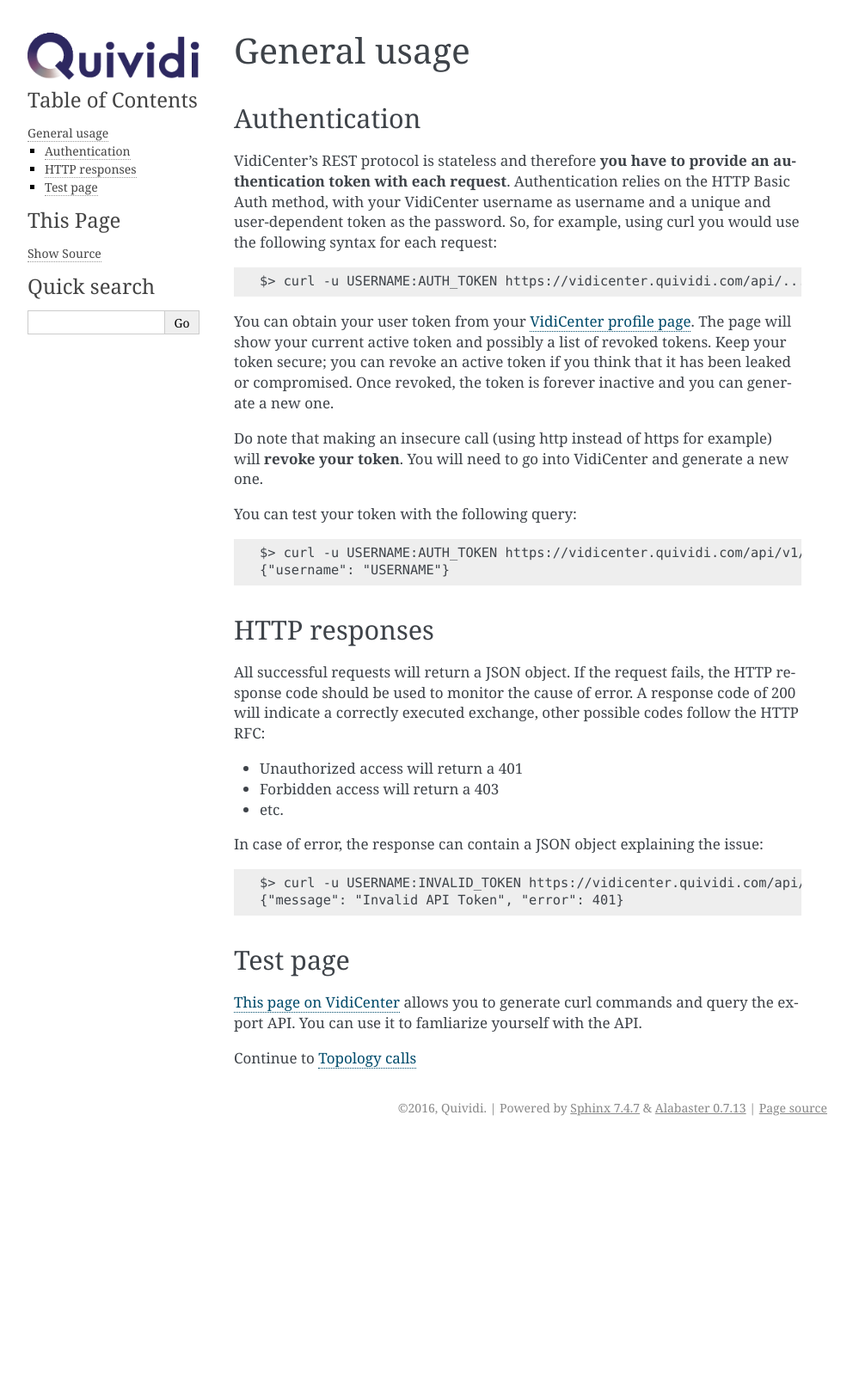
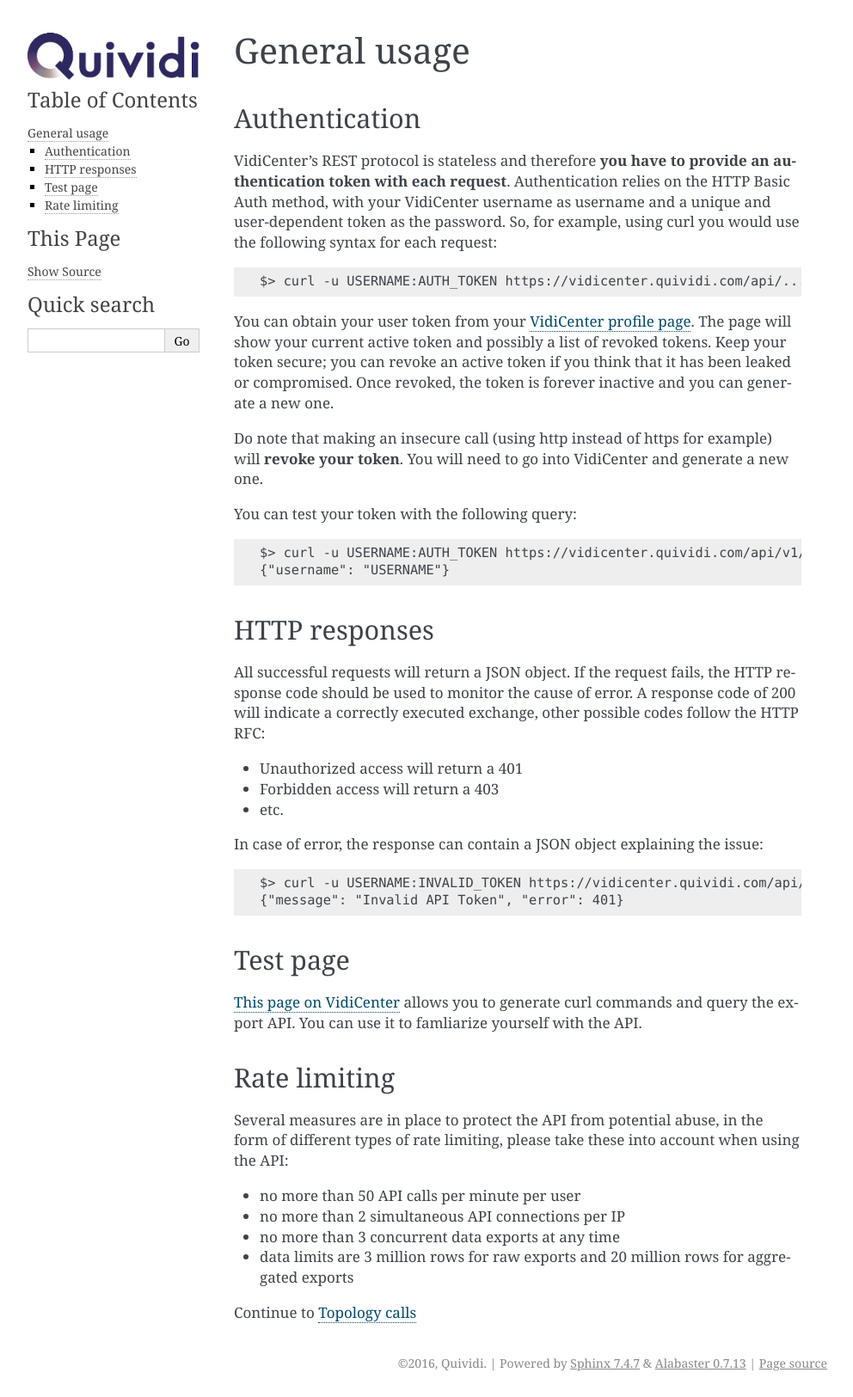
Before and after one commit to quividi/vidicenter-api-documentation, a Sphinx documentation site: the page built from docs/source/general_usage.rst, in a window 1280 px wide. Shown: the whole page at 86% size, without its empty margins (148-1140 px from the left). Built offline with Sphinx 7.4.7, drawn with Linux system fonts in a browser that asks for light colours; before the commit the page ends 1328 px from its top, so only the background shows below that.

Commit message:
Explain basic rate limiting rules

```diff
--- a/docs/source/general_usage.rst
+++ b/docs/source/general_usage.rst
@@ -43,4 +43,16 @@
 `This page on VidiCenter <http://vidicenter.quividi.com/api/v1/test/>`_ allows you to generate curl commands and query the export API. You can use it to famliarize yourself with the API.
 
 
+
+Rate limiting
+#############
+
+Several measures are in place to protect the API from potential abuse, in the form of different types of rate limiting, please take these into account when using the API:
+
+* no more than 50 API calls per minute per user
+* no more than 2 simultaneous API connections per IP
+* no more than 3 concurrent data exports at any time
+* data limits are 3 million rows for raw exports and 20 million rows for aggregated exports
+
+
 Continue to :ref:`topology`
```
